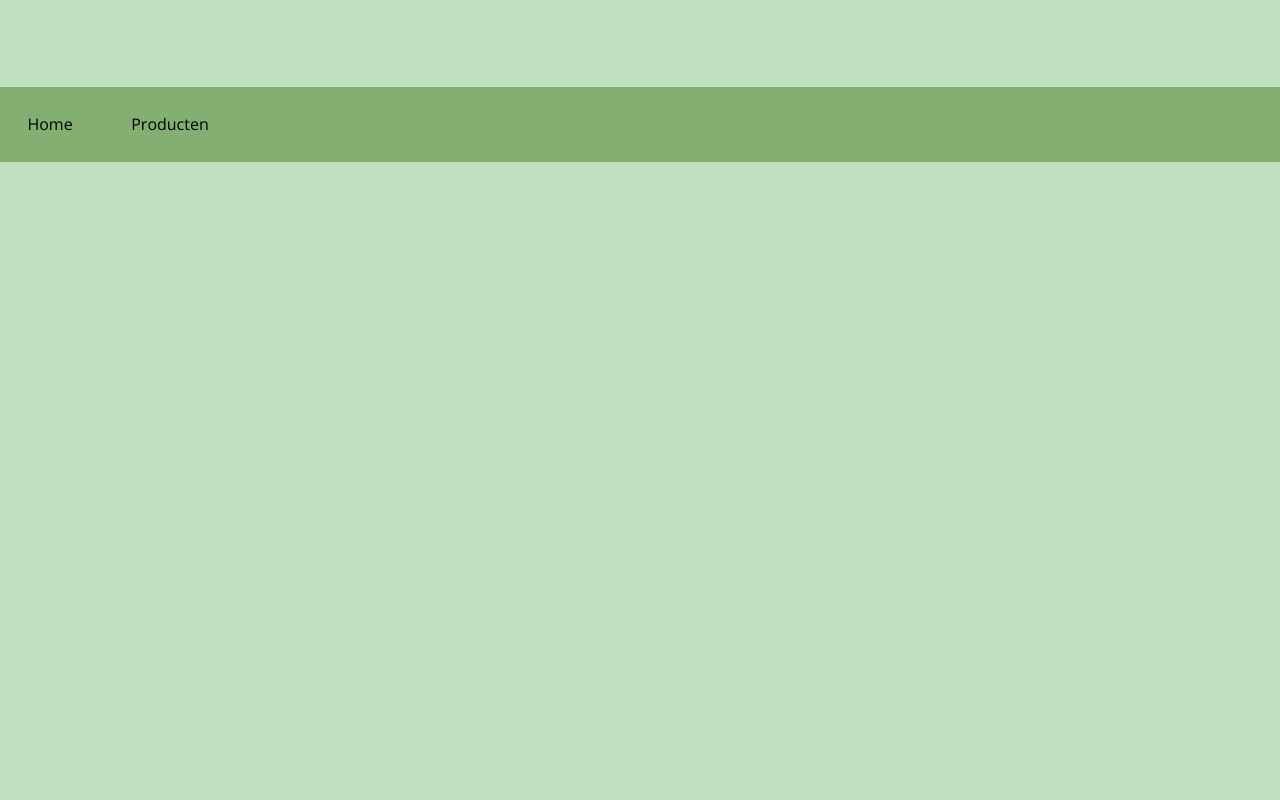
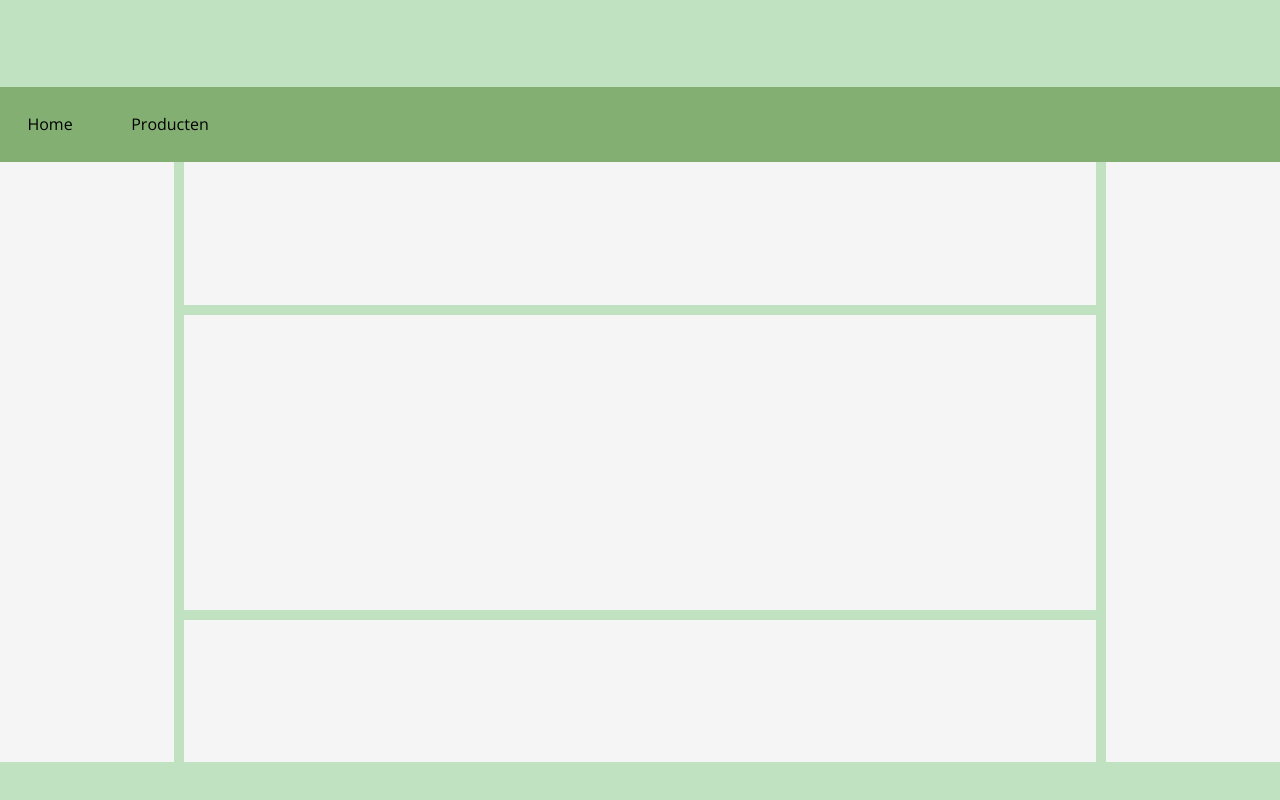
Before and after one commit to Tobias-W-S/Krijg-de-kleren, a plain HTML site: page index.html in a window 1280 px wide. Shown: the part 538-1338 px from the top of the page. After the commit the page ends 1300 px from the top, so only its background shows below. Drawn offline with nearby package versions, Linux system fonts and the light colour scheme.

```diff
--- a/css/main.css
+++ b/css/main.css
@@ -44,7 +44,42 @@
     background-color: #5b7451;
 }
 
-.test{
-    height: 2000px;
+#main .content{
+    display: grid;
+    grid-template-columns: calc(100/7) calc(100/7) calc(100/7) calc(100/7) calc(100/7) calc(100/7) calc(100/7);
+    grid-template-rows: calc(100/4) calc(100/4) calc(100/4) calc(100/4);
+    grid-template-areas:
+        'ad title title title title title ad2'
+        'ad contents contents contents contents contents ad2'
+        'ad contents contents contents contents contents ad2'
+        'ad footer footer footer footer footer ad2'
+    ;
+    grid-gap: 10px;
+
+    height: 600px;
     width: 100%;
 }
+
+#content .grid-div{
+    background-color: whitesmoke;
+}
+
+#content .ads{
+    grid-area: ad;
+}
+
+#content .ads2{
+    grid-area: ad2;
+}
+
+#content .Title{
+    grid-area: title;
+}
+
+#content .Content{
+    grid-area: contents;
+}
+
+#content .Footer{
+    grid-area: footer;
+}
--- a/index.html
+++ b/index.html
@@ -27,8 +27,12 @@
                 <p class="link-text">Producten</p>
             </a>
         </nav>
-        <div class="test">
-
+        <div class="content" id="content">
+            <div class="ads grid-div"></div>
+            <div class="ads2 grid-div"></div>
+            <div class="Title grid-div"></div>
+            <div class="Content grid-div"></div>
+            <div class="Footer grid-div"></div>
         </div>
     </main>
 </body>
```
